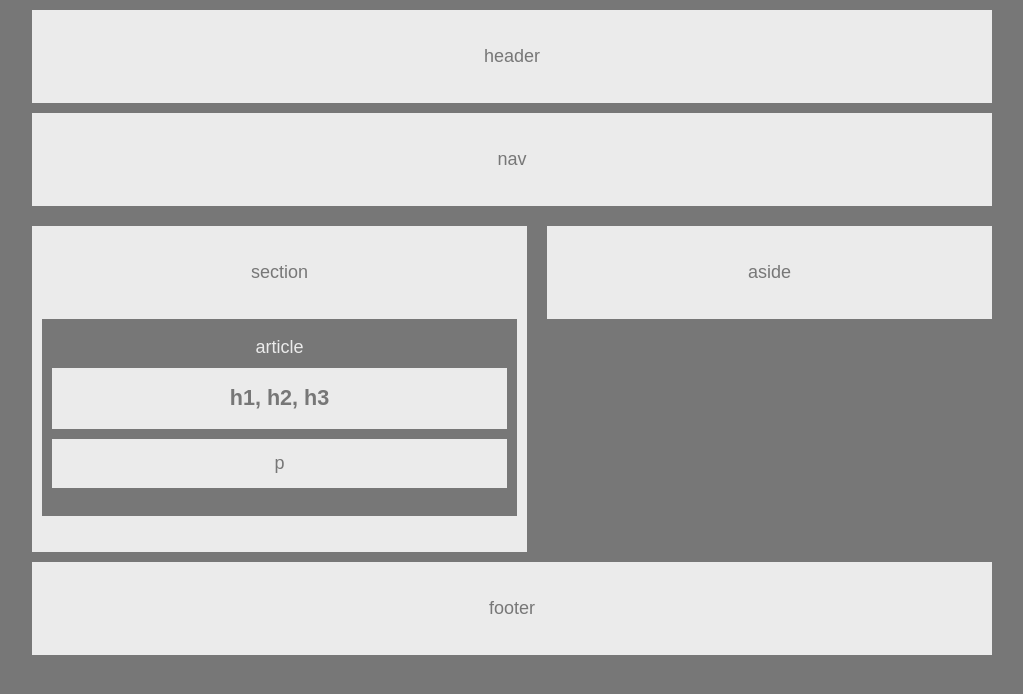
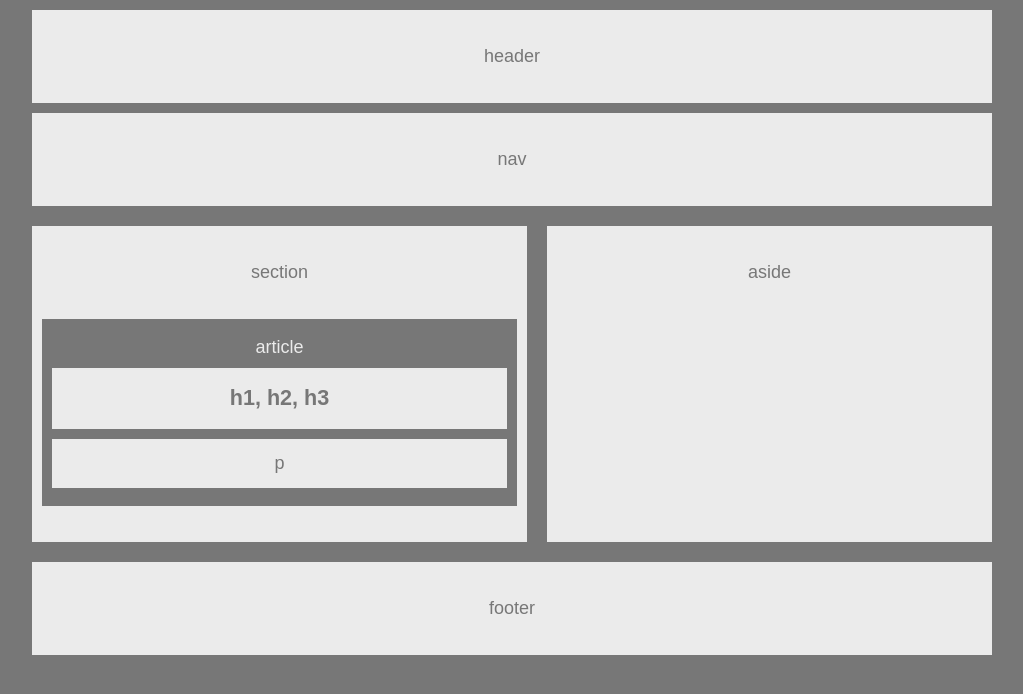
Before and after one commit to zhenyang9261/web-hw1-htmlcss, a plain HTML site: page index.html in a window 1280 px wide. Shown: the whole page, without its empty margins (128-1151 px from the left). Drawn offline with Linux system fonts and the light colour scheme.

Commit message:
added a wrapper div with flexbox class to make section and aside the same height.

```diff
--- a/index.html
+++ b/index.html
@@ -14,6 +14,7 @@
 
         <nav>nav</nav>
 
+        <div class="flexbox">
             <section>section
 
                 <article>article
@@ -25,6 +26,7 @@
             </section>
 
             <aside>aside</aside>
+        </div>
 
         <footer>footer</footer>
     </div>
--- a/style.css
+++ b/style.css
@@ -24,11 +24,18 @@ nav {
   margin-top: 10px;
 }
 
+.flexbox {
+  display: -webkit-flex;
+  display: flex;
+  flex-direction: row;
+  align-items: stretch;
+  margin: 20px 0;
+}
+
 section {
   float: left;
-  margin: 20px 20px 10px 0;
   width: 495px;
-
+  margin: 0 20px 0 0;
 }
 
 article {
@@ -51,12 +58,11 @@ p {
   color: #777;
   background: #ebebeb;
   padding: 0.8em 0;
-  margin: 10px;
+  margin: 10px 10px 0 10px;
 }
 
 aside {
   float: left;
-  margin: 20px 0 10px 0;
   width: 445px;
 }
 
```
Lines whose indentation alone changed are shown as unchanged.
